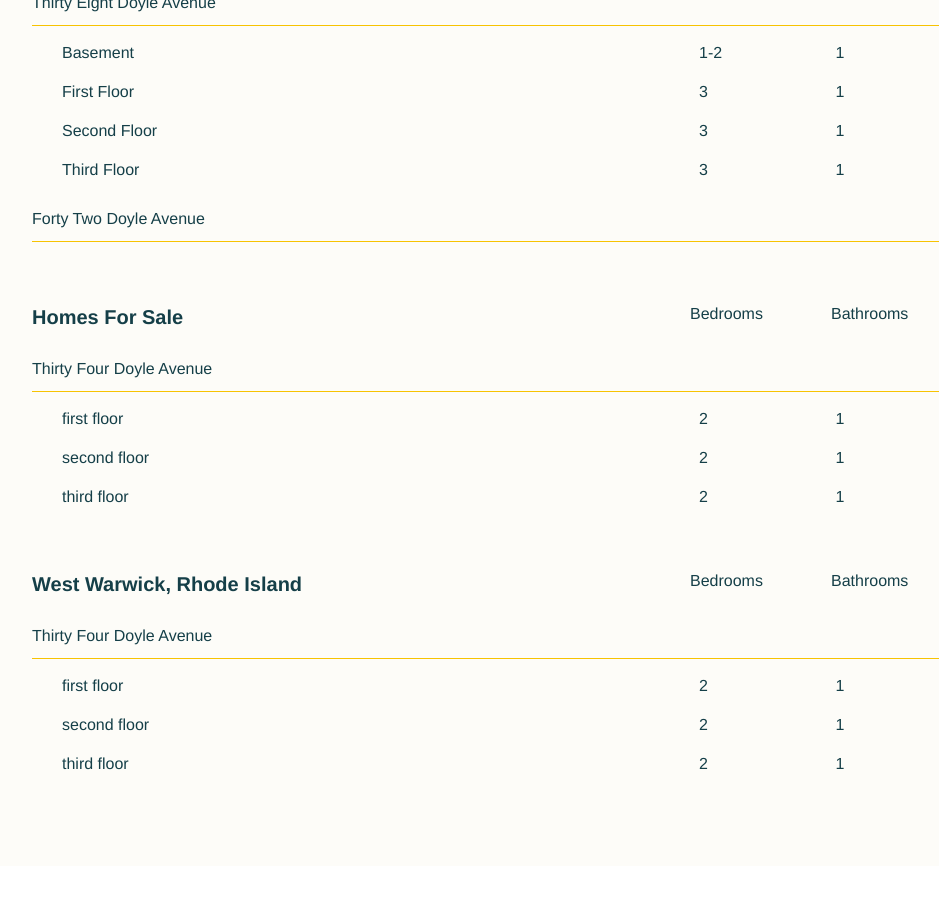
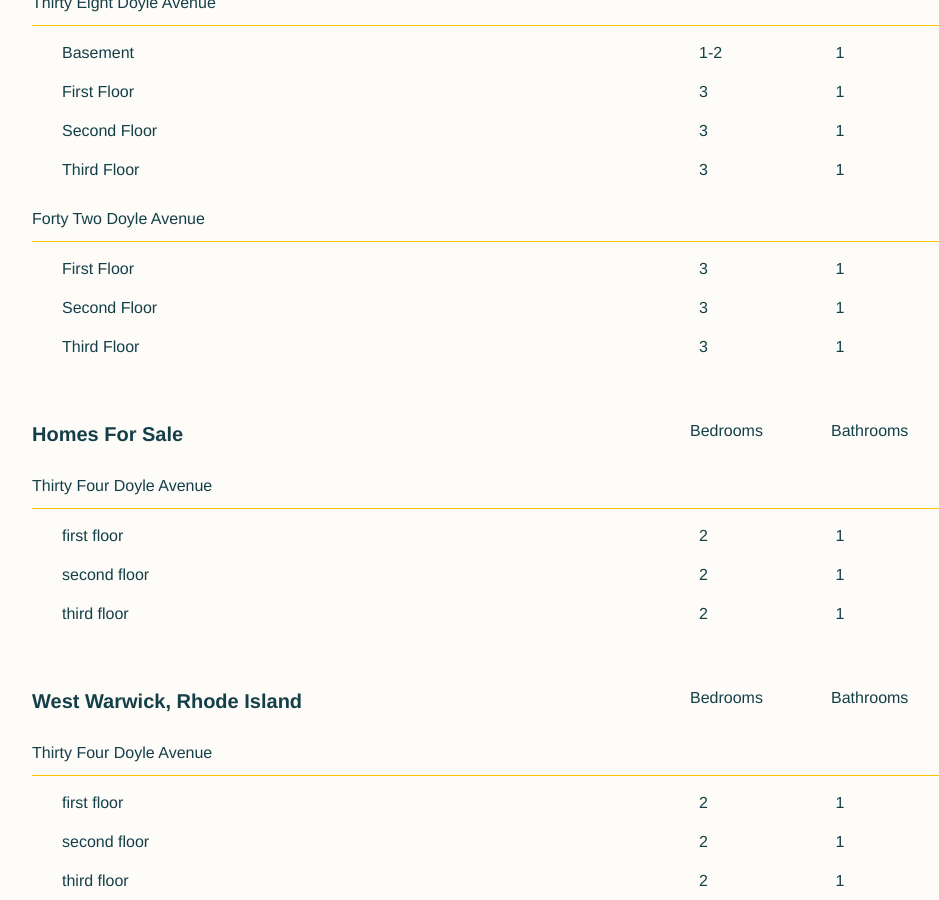
Before and after one commit to alexandreaco/maggiesrentals.github.io, a Jekyll site: the page built from index.html, in a window 1280 px wide and 900 px high, scrolled down 766 px. Shown: the whole window, without its empty margins (138-1077 px from the left). Built offline with Jekyll 4.4.1, drawn with Linux system fonts in a browser that asks for light colours.

Commit message:
Updated Forty Two Doyle Avenue

```diff
--- a/_buildings/forty-two-doyle-avenue.markdown
+++ b/_buildings/forty-two-doyle-avenue.markdown
@@ -4,6 +4,10 @@
 image: "/uploads/42D.jpg"
 Google Map Text: <iframe src="https://www.google.com/maps/embed?pb=!1m18!1m12!1m3!1d2972.5181897702973!2d-71.40740299999999!3d41.83867200000001!2m3!1f0!2f0!3f0!3m2!1i1024!2i768!4f13.1!3m3!1m2!1s0x89e444e01760f9a5%3A0xc596db0d49c63d0b!2s42+Doyle+Ave%2C+Providence%2C+RI+02906!5e0!3m2!1sen!2sus!4v1485637202626"
   width="100%" height="350" frameborder="0" style="border:0" allowfullscreen></iframe>
+Apartments:
+- Forty Two Doyle Ave, First Floor
+- Forty Two Doyle Ave, Second Floor
+- Forty Two Doyle Ave, Third Floor
 ---
 
 Modern Kitchens with New Appliances
```
